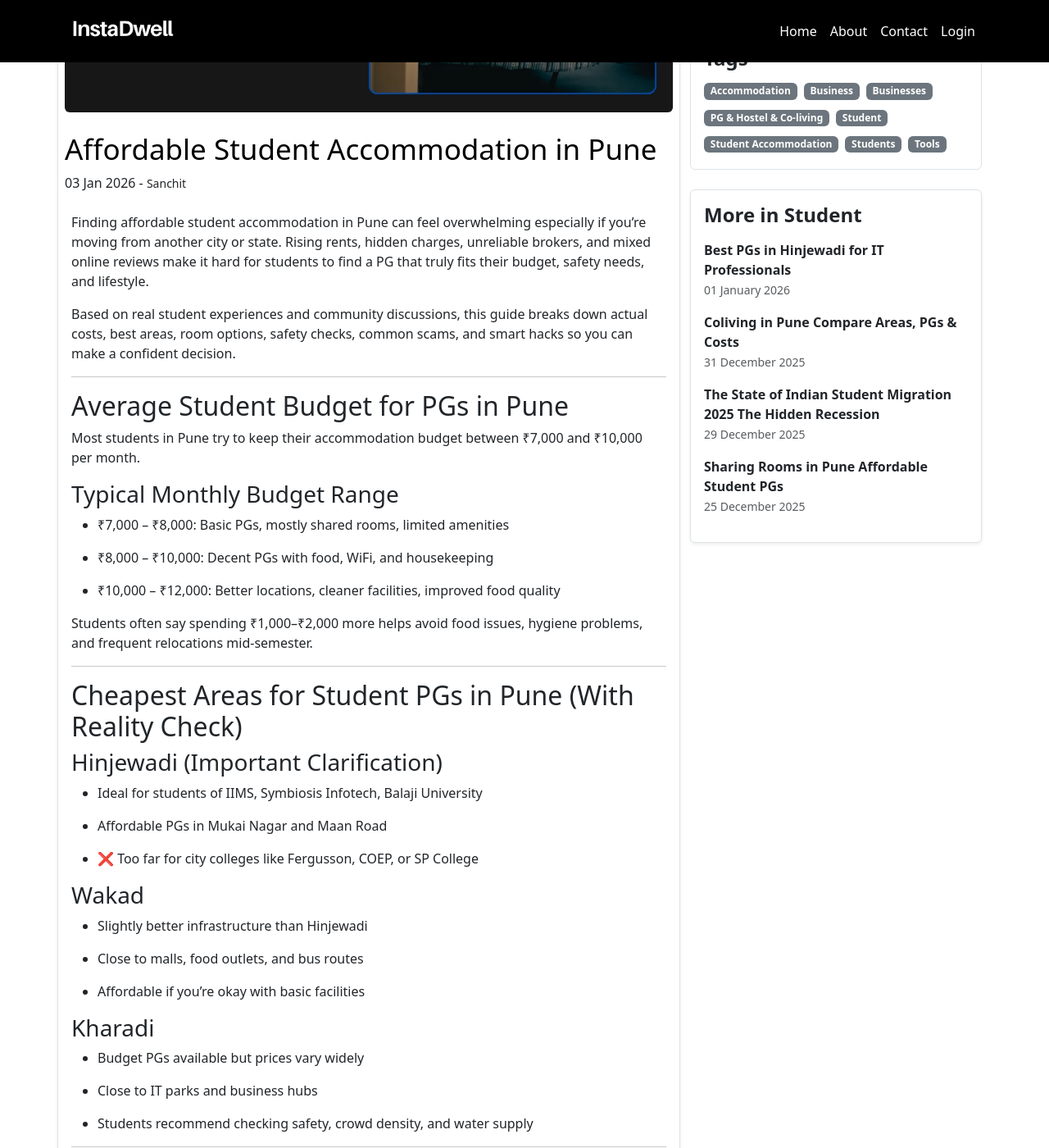
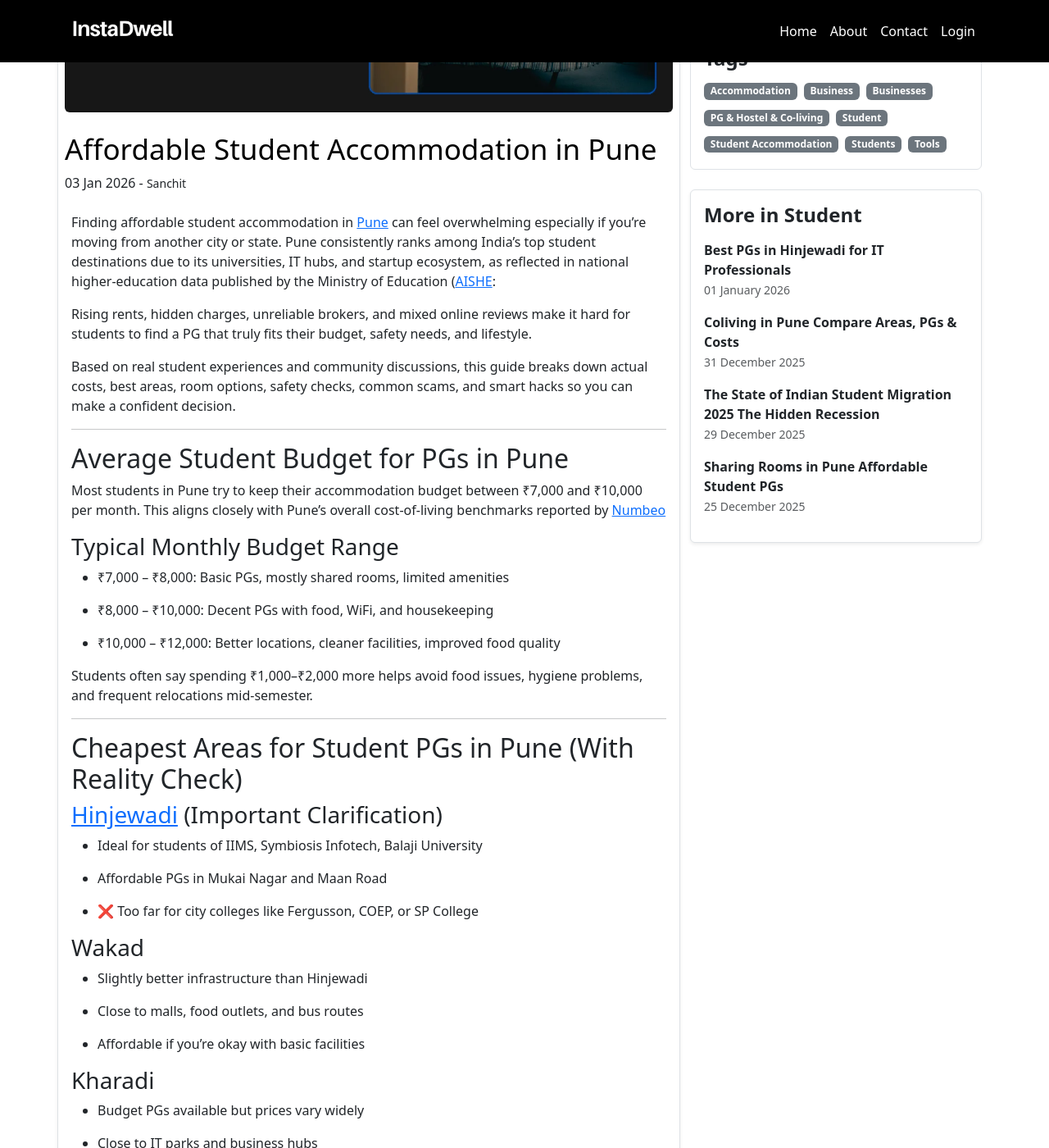
Before and after one commit to instadw/instadwell-blog, a Jekyll site: the page built from _posts/2026-1-03-affordable-student-accommodation-in-pune.md, in a window 1280 px wide and 1400 px high, scrolled down 356 px. Shown: the whole window at 82% size. Built offline with Jekyll 4.4.1, drawn with Linux system fonts in a browser that asks for light colours; some of the changed text lies outside the part shown.

Commit message:
Update 2026-1-03-affordable-student-accommodation-in-pune.md

```diff
--- a/_posts/2026-1-03-affordable-student-accommodation-in-pune.md
+++ b/_posts/2026-1-03-affordable-student-accommodation-in-pune.md
@@ -10,7 +10,9 @@
 ---
 
 
-Finding affordable student accommodation in Pune can feel overwhelming especially if you’re moving from another city or state. Rising rents, hidden charges, unreliable brokers, and mixed online reviews make it hard for students to find a PG that truly fits their budget, safety needs, and lifestyle.
+Finding affordable student accommodation in [Pune](https://blog.instadwell.com/coliving-in-pune-compare-areas-pgs-and-costs) can feel overwhelming especially if you’re moving from another city or state. Pune consistently ranks among India’s top student destinations due to its universities, IT hubs, and startup ecosystem, as reflected in national higher-education data published by the Ministry of Education ([AISHE](https://aishe.gov.in/):
+
+Rising rents, hidden charges, unreliable brokers, and mixed online reviews make it hard for students to find a PG that truly fits their budget, safety needs, and lifestyle.
 
 Based on real student experiences and community discussions, this guide breaks down actual costs, best areas, room options, safety checks, common scams, and smart hacks so you can make a confident decision.
 
@@ -19,6 +21,7 @@
 ## Average Student Budget for PGs in Pune
 
 Most students in Pune try to keep their accommodation budget between ₹7,000 and ₹10,000 per month.
+This aligns closely with Pune’s overall cost-of-living benchmarks reported by [Numbeo](https://www.numbeo.com/cost-of-living/in/Pune)
 
 ### Typical Monthly Budget Range
 
@@ -35,7 +38,8 @@
 
 ## Cheapest Areas for Student PGs in Pune (With Reality Check)
 
-### Hinjewadi (Important Clarification)
+
+### [Hinjewadi](https://blog.instadwell.com/best-pgs-in-hinjewadi-for-it-professionals) (Important Clarification)
 
 -   Ideal for students of IIMS, Symbiosis Infotech, Balaji University
 
@@ -64,9 +68,9 @@
 
 ----------
 
-## Pro Tip: The Metro Hack (2025)
+## Pro Tip: The Metro Hack
 
-The Pune Metro Aqua Line (Vanaz to Ramwadi) is now fully operational—and it’s a game changer for students.
+The Pune Metro Aqua Line (Vanaz to Ramwadi) is now fully operational, according to [Pune Metro Rail](https://www.punemetrorail.org/) Corporation Ltd (PMRCL).
 
 Why this matters:
 You no longer need to live right next to your college.
@@ -167,7 +171,7 @@
 
 PG food is convenient, but quality varies.
 
-Pro Tip:
+**Pro Tip:**
 Many PGs in Karve Nagar and [Kothrud](https://instadwell.com/search?lat=18.5073514&lng=73.8076543&location=Kothrud%2C%20Pune%2C%20Maharashtra%2C%20India&city=Pune&country=India) allow students to opt out of food.
 
 -   Join a nearby local Mess (Unlimited Thali)
@@ -228,7 +232,7 @@
 
 ## The “Local Guardian” (LG) Reality
 
-Many Pune landlords—especially for girls’ PGs—require a Local Guardian (LG).
+Many Pune landlords especially for girls’ PGs require a Local Guardian (LG).
 
 What this means:
 A Pune resident must sign documents on your behalf.
@@ -237,7 +241,7 @@
 
 -   Look for professionally managed co-living spaces
 
--   Platforms like InstaDwell usually waive LG requirements with standard KYC
+-   Most modern co-living partners listed on InstaDwell do not require a Local Guardian, accepting standard ID proof instead.
 
 
 ----------
@@ -265,7 +269,7 @@
 
 -   Safety and security
 
--   Verified PG owners
+-   Verified listings and property partners
 
 -   Emergency support
 
@@ -300,7 +304,7 @@
 
 ## Final Thoughts
 
-Affordable student accommodation in Pune does exist—if you:
+Affordable student accommodation in Pune does exist if you:
 
 -   Choose the right locality
 
```
Also changed, not shown: other parts of _posts/2026-1-03-affordable-student-accommodation-in-pune.md (+4 -4 lines).
